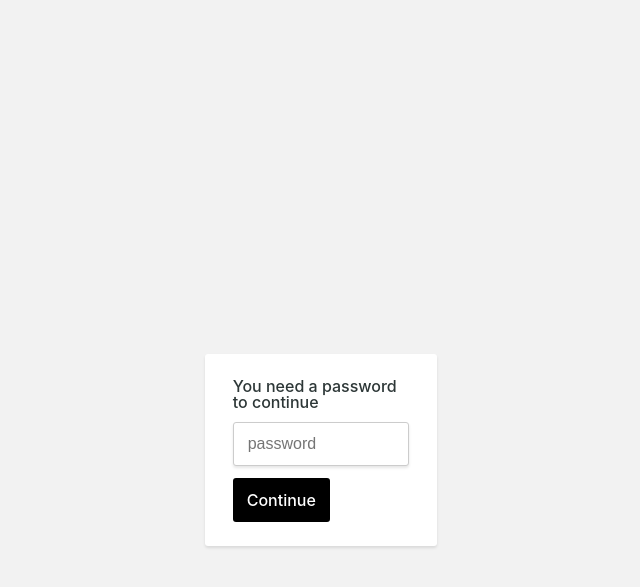
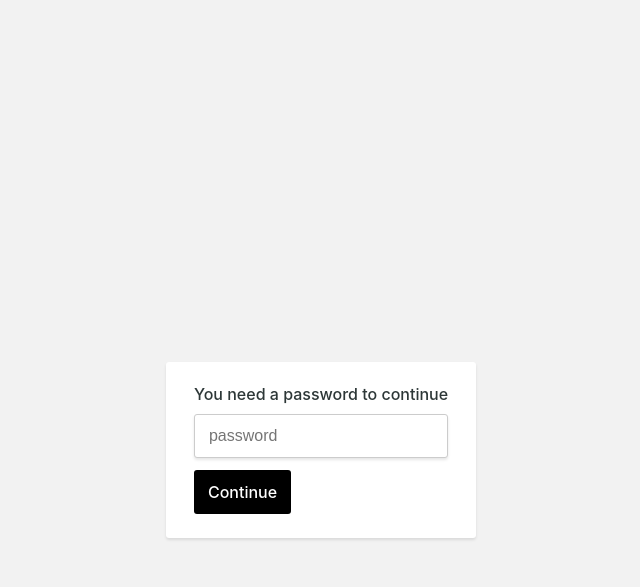
Before and after one commit to eliason-j/eliason-j.github.io, a Jekyll site: the page resume/index.html, which Jekyll copies as it is, in a window 1280 px wide. Shown: the top 587 px of the page, without its empty margins (319-959 px from the left). Built offline with Jekyll 4.4.1, drawn with Linux system fonts in a browser that asks for light colours.

Commit message:
Update index.html

```diff
--- a/resume/index.html
+++ b/resume/index.html
@@ -31,9 +31,8 @@
                 box-shadow: 0 2px 3px 0 rgba(0,0,0,0.1);
                 border-radius: 3px;
                 max-width: 500px;
-                width: 75%;
+                width: 100%;
                 /*min-width: 500px;*/
-
             }
             .protected__content {
                 padding: 24px 28px;
@@ -84,6 +83,11 @@
             .protected__content__btn:hover {
                 background-color: #858585;
             }
+
+            /*@media screen and (max-width: 640px) {
+                # stuff inside only applies if mobile
+            }
+            */
 
         </style>
 
```
